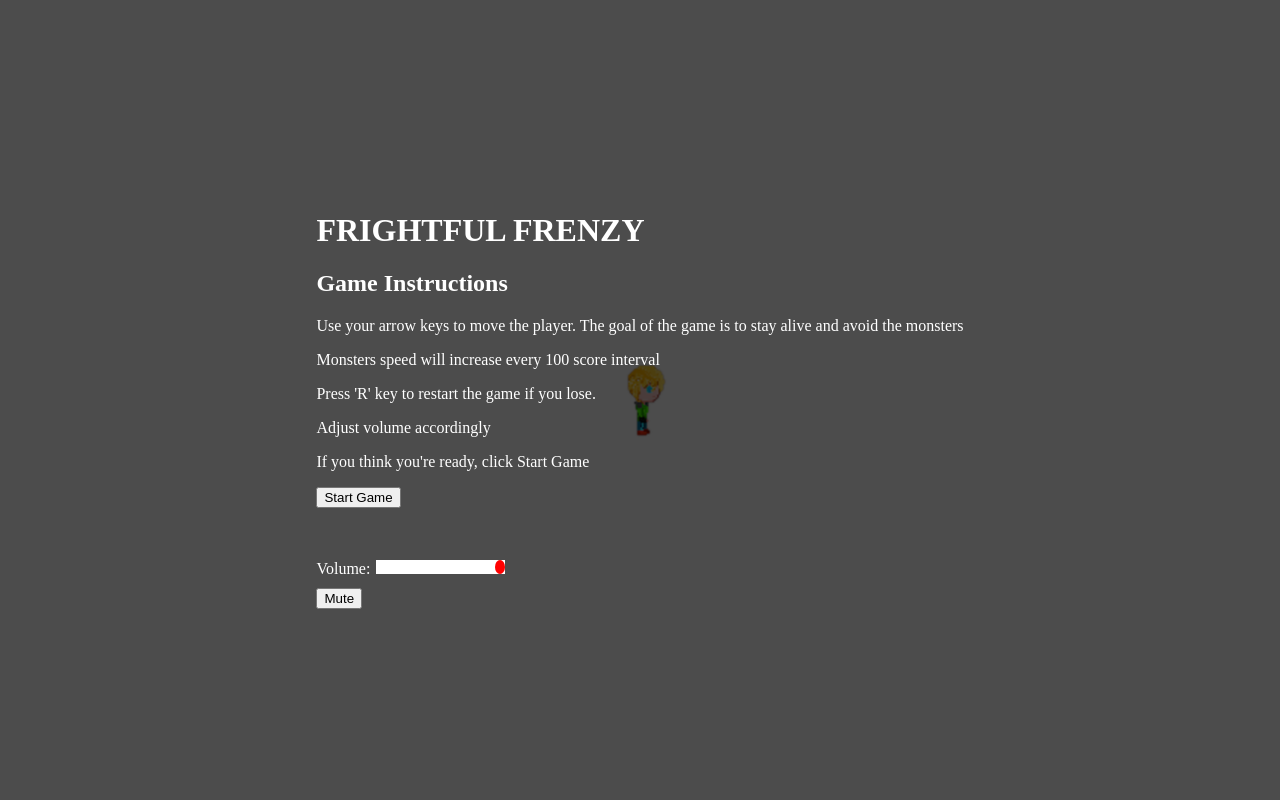
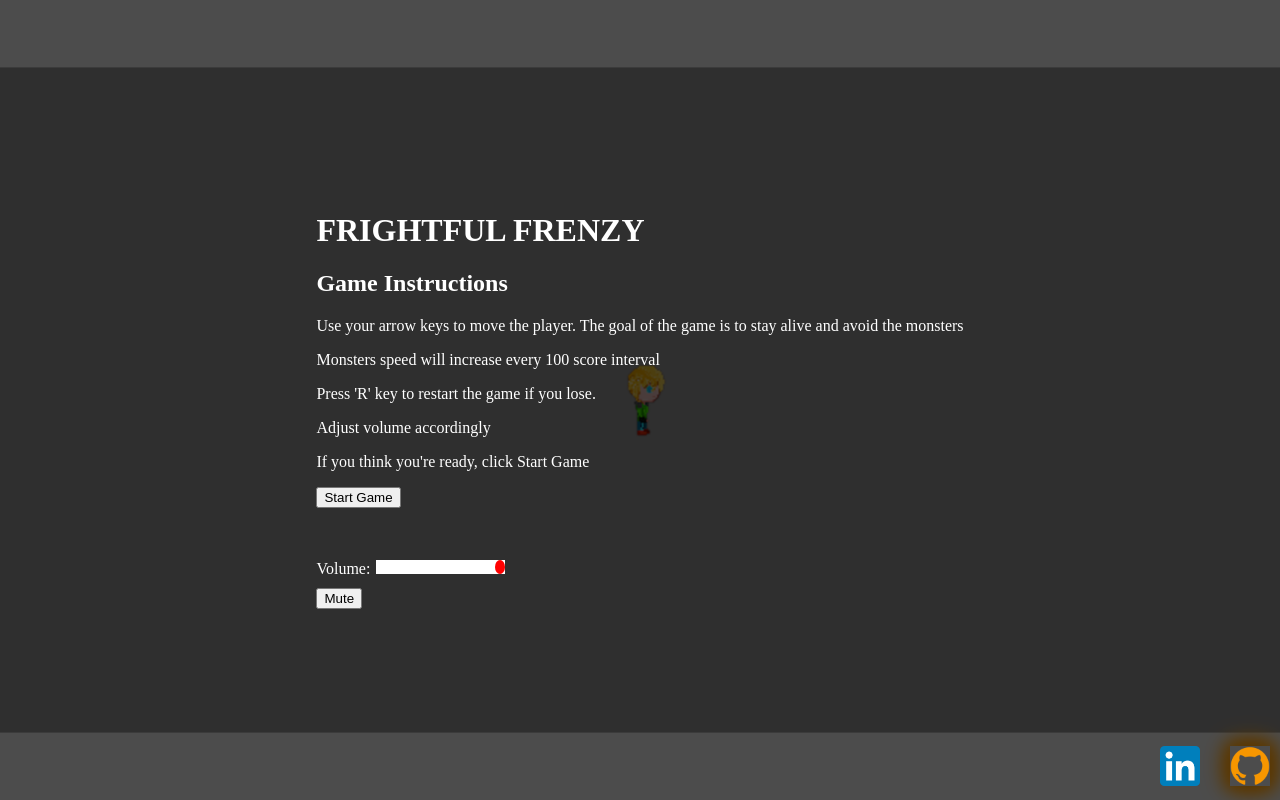
Before and after one commit to dennislee1499/Frightful-Frenzy, a website built with webpack: page index.html in a window 1280 px wide. Built offline with nearby package versions, Linux system fonts and the light colour scheme.

Commit message:
reposition github icon/ add linkedin icon

```diff
--- a/index.html
+++ b/index.html
@@ -66,12 +66,29 @@
 
 
     #githubLink {
-      display: none;
+      display: block;
       position: absolute;
-      top: 65px;
-      right: 80px;
+      bottom: 0.625rem;
+      right: 0.625rem;
       z-index: 10000;
     }
+
+    #linkedinLink {
+      display: block;
+      position: absolute;
+      bottom: 0.625rem;
+      right: 5rem;
+      z-index: 10000;
+    }
+
+    #linkedinLink img {
+    transition: filter 0.3s ease, box-shadow 0.3s ease;
+    }
+
+    #linkedinLink img:hover {
+      filter: brightness(1.5);
+    }
+
 
     #scoreOverlay {
       position: fixed;
@@ -136,8 +153,8 @@ input[type="range"]::-moz-focus-outer {
 
 #audioControls {
     position: absolute;
-    bottom: 0;
-    left: 0;
+    bottom: 0.625rem;
+    left: 0.625rem;
     background-color: rgba(0, 0, 0, 0.5);
     padding: 5px;
     border-radius: 5px;
@@ -193,6 +210,10 @@ input[type="range"]::-moz-focus-outer {
     <img src="images/github-mark.png" alt="View on GitHub" width="40" height="40">
   </a>
 
+  <a href="https://www.linkedin.com/in/dennislee-/" target="_blank" id="linkedinLink">
+    <img src="images/linkedin-mark.png" alt="View on Linkedin" width="40" height="40">
+  </a>
+
   <audio loop id="bgMusic">
     <source src="./images/onlymp3.to - Lennon Hutton The Slasher Royalty Free Music -jnangoZ7YDA-192k-1693330882.mp3" type="audio/mpeg">
     Your browser does not support the audio element.
```
Also changed, not shown: images/linkedin-mark.png (added).
